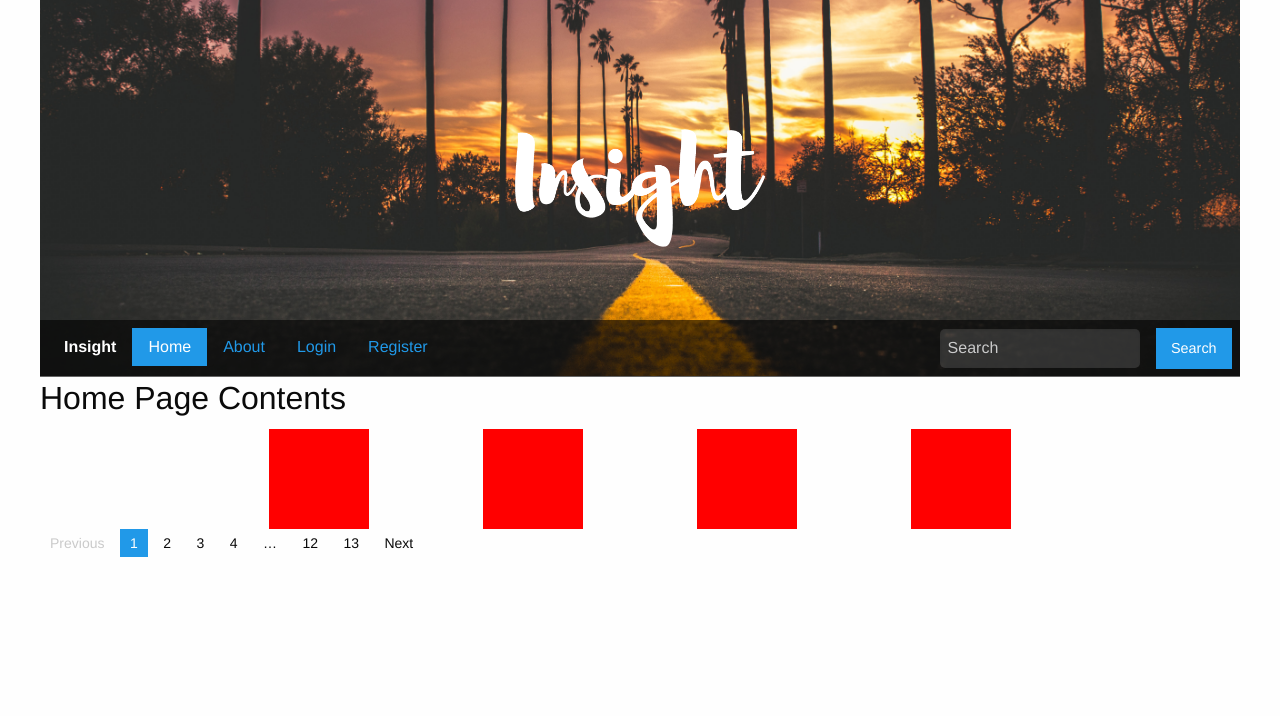
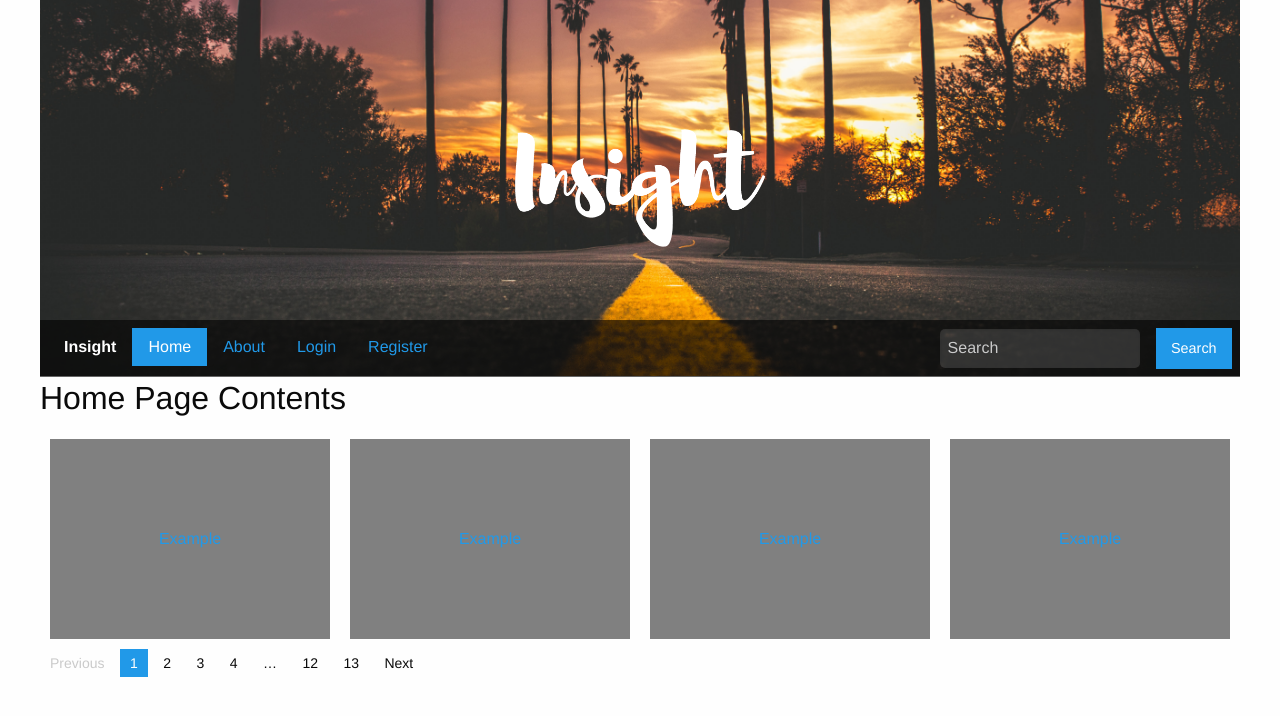
Before and after one commit to narlsu/insight, a PHP site: page / in a window 1280 px wide. Shown: the top 716 px of the page. Run offline with PHP 8.4, Linux system fonts and the light colour scheme; data comes from the database, SQL or seed files in the repository.

Commit message:
added responsive divs on main page

```diff
--- a/css/app.css
+++ b/css/app.css
@@ -167,19 +167,52 @@ h1 {
 #modal-width {
   width: 80%; }
 
+/*This is the home page content div styling.*/
+.travel-contain {
+  width: 80%; }
+
 .travel-div {
-  background-color: red;
   min-height: 100px;
-  width: 80%;
-  max-width: 100px; }
+  display: flex;
+  justify-content: center;
+  padding: 0; }
 
-.travel-contain {
-  display: flex;
-  justify-content: space-between; }
+.fig-cont {
+  width: 100%;
+  background-color: grey;
+  height: 200px;
+  margin: 10px;
+  width: 200px;
+  min-width: 200px;
+  position: relative;
+  display: flex; }
 
-/*.travel-contain {
- 	width: 100%;
-}*/
+/*Captions for the thumbnails*/
+.home-mid-a {
+  width: 100%;
+  display: block;
+  display: flex; }
+
+.figcap-home {
+  top: 0;
+  left: 0;
+  bottom: 0;
+  right: 0;
+  margin: auto auto; }
+
+/*Medium screen sizing*/
+@media screen and (min-width: 40em) {
+  .fig-cont {
+    width: 100%;
+    background-color: grey;
+    height: 200px;
+    margin: 10px;
+    min-width: 200px; } }
+
+@media screen and (min-width: 64em) {
+  .travel-contain {
+    width: 100%; } }
+
 /*Unsure if i want to keep, makes the focus turn black*/
 /*.input-foc {
 		border: 0px solid black;
--- a/css/app.scss
+++ b/css/app.scss
@@ -104,7 +104,7 @@ h1 {
 .background-travel {
 	background-image: url(../images/bgform.jpg);
 	width: 100%;
-		background-size: cover;
+	background-size: cover;
 	background-position: 50% 50%;
 	position: relative;
 	border-radius: 1.5%;
@@ -163,22 +163,57 @@ h1 {
 #modal-width {
 	width: 80%;
 }
+
+/*This is the home page content div styling.*/
+.travel-contain {
+ 	width: 80%;
+}
 .travel-div {
-	background-color: red;
 	min-height: 100px;
-	// padding: 10px;
-	width: 80%;
-	max-width: 100px;
-	// box-sizing: border-box;
-	// margin: 0 10px;
+	display: flex;
+	justify-content: center;
+	padding: 0;
+
 }
-.travel-contain {
+.fig-cont {
+	width: 100%;
+	background-color: grey;
+	height: 200px;
+	margin: 10px;
+	width: 200px;
+	min-width: 200px;
+	position: relative;
 	display: flex;
-	justify-content: space-between;
 }
-/*.travel-contain {
+/*Captions for the thumbnails*/
+.home-mid-a {
+	width: 100%;
+	display: block;
+	display: flex;
+}
+.figcap-home {
+	top: 0;
+	left: 0;
+	bottom: 0;
+	right: 0;
+	margin: auto auto;
+}
+/*Medium screen sizing*/
+@media screen and (min-width: 40em) {
+	.fig-cont {
+	width: 100%;
+	background-color: grey;
+	height: 200px;
+	margin: 10px;
+	min-width: 200px;
+	}
+
+}
+@media screen and (min-width: 64em) {
+	.travel-contain {
  	width: 100%;
-}*/
+	}
+}
 /*Unsure if i want to keep, makes the focus turn black*/
 /*.input-foc {
 		border: 0px solid black;
--- a/gulpfile.js
+++ b/gulpfile.js
@@ -21,7 +21,7 @@ gulp.task('watch', ['browserSync', 'sass'], function(){
 gulp.task('browserSync', function() {
   browserSync.init({
     // This makes the shit work because ports and crap
-    proxy: "http://localhost/~845849726/Insight/",
+    proxy: "localhost/Insight",
     // "http://localhost/~845849726/Insight/" "localhost/Insight"
     // "localhost/"
     port: 8000
--- a/templates/home.inc.php
+++ b/templates/home.inc.php
@@ -1,33 +1,30 @@
 <h1>Home Page Contents</h1>
 
-	<div class="row small-up-1 medium-up-4 large-up-4 large-10 medium-10 small-10 columns travel-contain">
+	<div class="row travel-contain">
 		<div class="large-3 medium-6 small-12 columns travel-div">
-			<figure>
+			<figure class="fig-cont">
 
-				<figcaption></figcaption>
+				<a class="home-mid-a" href="#"><figcaption class="figcap-home">Example</figcaption></a>
 			</figure>
 		</div>
 
 		<div class="large-3 medium-6 small-12 columns travel-div">
-			<figure>
+			<figure class="fig-cont">
 
-				<figcaption></figcaption>
+				<a class="home-mid-a" href="#"><figcaption class="figcap-home">Example</figcaption></a>
 			</figure>
 		</div>
 
 		<div class="large-3 medium-6 small-12 columns travel-div">
-			<figure>
+			<figure class="fig-cont">
 
-				<figcaption></figcaption>
+				<a class="home-mid-a" href="#"><figcaption class="figcap-home">Example</figcaption></a>
 			</figure>
 		</div>
+		<div class="large-3 medium-6 small-12 columns travel-div">
+			<figure class="fig-cont">
 
-		<div class="large-3 medium-6 small-12 columns travel-div">
-			<figure>
-
-				<figcaption></figcaption>
+				<a class="home-mid-a" href="#"><figcaption class="figcap-home">Example</figcaption></a>
 			</figure>
 		</div>
 	</div>
-
-</div>
```
